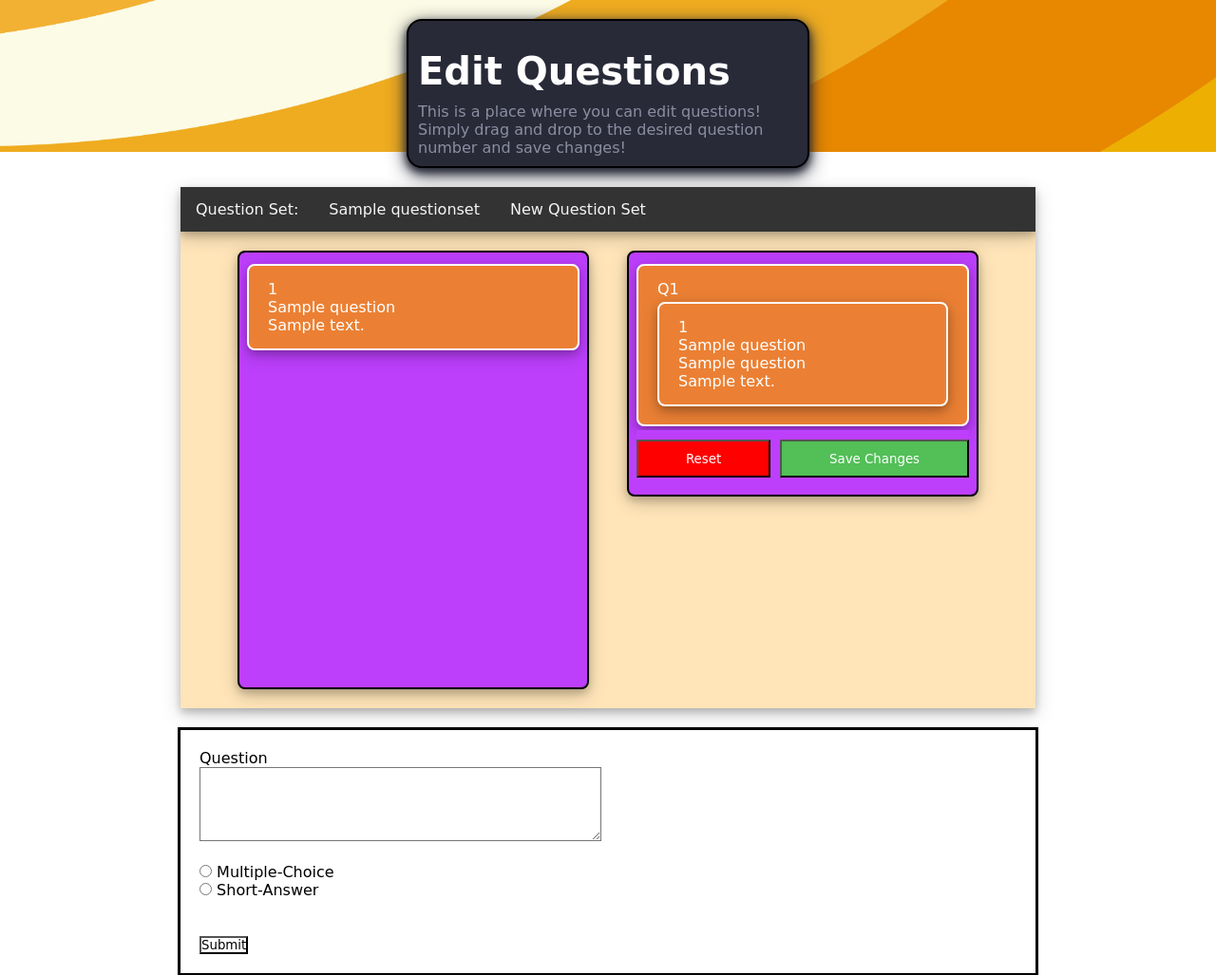
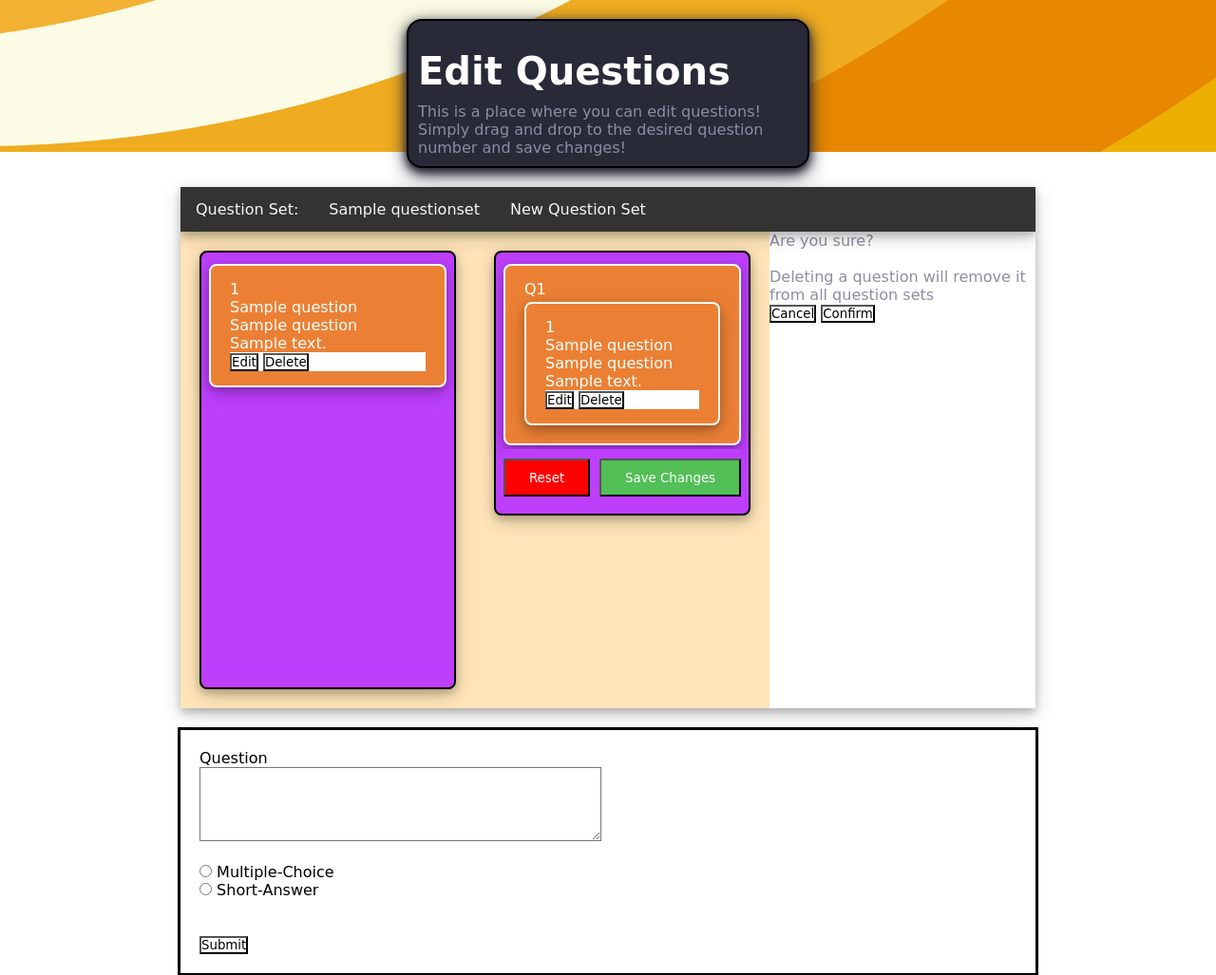
Before and after one commit to msyukri-zaidin/mapify-forked, a Flask app: template app/templates/admin_page.html in a window 1280 px wide. Shown: the part 40-1067 px from the top of the page at 95% size. Run offline with Flask 2, Linux system fonts and the light colour scheme; tables that the repository leaves empty hold one stand-in row (values such as "Sample post"); the template is opened without the code that fills it: values that come from a table or form of the project are taken from there, most other values are stand-ins (such as "Sample title", 1, 10 or a date in 2020); some libraries are stand-ins or nearby versions; some web fonts are replaced.

Commit message:
Add modals and changed multiple choice form
Modal for new question set improved. New modal created and triggers when deleting a question. Multiple choice form previously had placeholder inputs. Now updated with new form fields.

```diff
--- a/app/templates/admin_page.html
+++ b/app/templates/admin_page.html
@@ -26,6 +26,7 @@
         <p>This is a place where you can edit questions! Simply drag and drop to the desired question number and save changes!</p>
     </div>
 
+    <!-- Container navigation bar -->
     <div class="container-nav">
 
         <div class="questionset">Question Set: </div>
@@ -39,34 +40,42 @@
             {% endfor %}
         </div>
 
-        <div class="questionset" id="new-questionset" onclick="showQuestionsetForm()">New Question Set</div>
-        <form action="" method="POST">
-        <div id="new-questionset-form">
-            {{ questionset_form.hidden_tag() }}
+        <div class="questionset" id="new-questionset">New Question Set</div>
 
-            {{ questionset_form.name.label }}<br>
-            {{ questionset_form.name(class="form-input-box")}}<br>
-            <br>
-            {{ questionset_form.number_of_questions.label }}<br>
-            {{ questionset_form.number_of_questions(class="form-input-box")}} <br>
-            {{ questionset_form.submit(id="new-questionset-form-submit") }}
-            <div id="new-questionset-form-cancel" onclick="hideQuestionsetForm()">Cancel</div>
-        </div>
-        </form>
     </div>
 
+    <!-- Container is the main body of the page, holding both the pool of questions and question slots-->
     <div class="container" id="container">
 
         <div class="question-pool">
             {% for question in questionPool %}
-                <div class="question-item" draggable="true">{{ question.id }}<br>{{ question }}<br>{{ question.answer }}</div>
+                <div class="question-item" id="question-item-{{ question.id }}" value="{{ question.id }}" draggable="true" onclick="currentlySelected(this.id)">
+                    {{ question.id }}<br>
+                    {{ question }}<br>
+                    {{ question.question_type }}<br>
+                    {{ question.answer }}
+                    <div class="question-item-options">
+                        <button type="button" id="edit-button">Edit</button>
+                        <button type="button" class="delete-button">Delete</button>
+                    </div>
+                </div>
             {% endfor %}
         </div>
+
         <div class="question-list">
             {% for question in currentQuestion %}
                 <div class="question-slot" id="Q{{ question.question_number }}">Q{{ question.question_number }}
                 {% if question.question_id != '' %}
-                    <div class="question-item" draggable="true">{{ question.question_id }}<br>{{ question.parent.question }}<br>{{ question.parent.question_type }}<br>{{ question.parent.answer}}</div>
+                    <div class="question-item" draggable="true" id="question-item-{{ question.question_id }}" value="{{ question.question_id }}" onclick="currentlySelected(this.id)">
+                        {{ question.question_id }}<br>
+                        {{ question.parent.question }}<br>
+                        {{ question.parent.question_type }}<br>
+                        {{ question.parent.answer}}
+                        <div class="question-item-options">
+                            <button type="button" id="edit-button">Edit</button>
+                            <button type="button" class="delete-button">Delete</button>
+                        </div>
+                    </div>
                 {% endif %}
             </div>
             {% endfor %}
@@ -76,10 +85,36 @@
             </div>
         </div>
 
+        <!--    Container popup boxes   -->
+        <div id="deleteModal" class="modal">
+            <div id="delete-popup">
+                <p>Are you sure?</p><br>
+                <p>Deleting a question will remove it from all question sets</p>
+                <button type="button" id="cancel-button">Cancel</button>
+                <button type="button" id="confirm-button">Confirm</button>
+            </div>
+        </div>
+
+        <div id="questionset-modal" class="modal">
+            <div id="new-questionset-form">
+                <form action="" method="POST">
+                    {{ questionset_form.hidden_tag() }}
+
+                    {{ questionset_form.name.label }}<br>
+                    {{ questionset_form.name(class="form-input-box")}}<br>
+                    <br>
+                    {{ questionset_form.number_of_questions.label }}<br>
+                    {{ questionset_form.number_of_questions(class="form-input-box")}} <br>
+                        <button type="button" id="new-questionset-form-cancel">Cancel</button>
+                    {{ questionset_form.submit(id="new-questionset-form-submit") }}
+
+                </form>
+            </div>
+        </div>
+
     </div>
 
-
-
+    <!-- Form for entering new questions -->
     <div class="form-input">
         <form action="" method="POST">
             {{ form.hidden_tag() }}
@@ -96,12 +131,13 @@
                 </tr>
             {% endfor %}
             <br>
-            <!-- This is where the Answer will go-->
+            <!-- If short answer was selected, the following HTML handles the structure for that-->
             <div id="form-short-answer">
-                {{ form.answer.label }} <br>
-                {{ form.answer(class="form-input-box")}}
+                {{ form.short_answer.label }} <br>
+                {{ form.short_answer(class="form-input-box")}}
             </div>
 
+            <!-- If multiple-choice was selected, the following HTML handles the structure for that-->
             <div id="form-multiple-choice-answer">
                 Choices
                 <div class="multiple-choice-number">
@@ -112,14 +148,18 @@
 
                 <br>
                 <div id="multiple-choice-option-list">
-                    <div class= "multiple-choice-option" id="multiple-choice-correct-option">Correct Option<input type="text" class="option-input"></div><br>
-                    <div class= "multiple-choice-option">Possible Option<input type="text" class="option-input"></div>
+                    <div class= "multiple-choice-option" id="multiple-choice-correct-option">{{ form.multiple_choice_answer.label }}{{ form.multiple_choice_answer(class="option-input")}}<br><br>
+                        <div class= "multiple-choice-option" id="multiple-choice-option-1">Possible Option{{ form.option_value_1(class="option-input")}}</div><br>
+                        <div class= "multiple-choice-option" id="multiple-choice-option-2">Possible Option{{ form.option_value_2(class="option-input")}}</div><br>
+                        <div class= "multiple-choice-option" id="multiple-choice-option-3">Possible Option{{ form.option_value_3(class="option-input")}}</div><br>
+                        <div class= "multiple-choice-option" id="multiple-choice-option-4">Possible Option{{ form.option_value_4(class="option-input")}}</div>
                 </div>
             </div>
+        </div>
+            <br>
+            <p> {{ form.submit(id="form-question-submit", class="form-input-label") }}</p>
+        </form>
 
-            <br>
-            <p> {{ form.submit(class="form-input-label") }}</p>
-        </form>
     </div>
 
 
```
